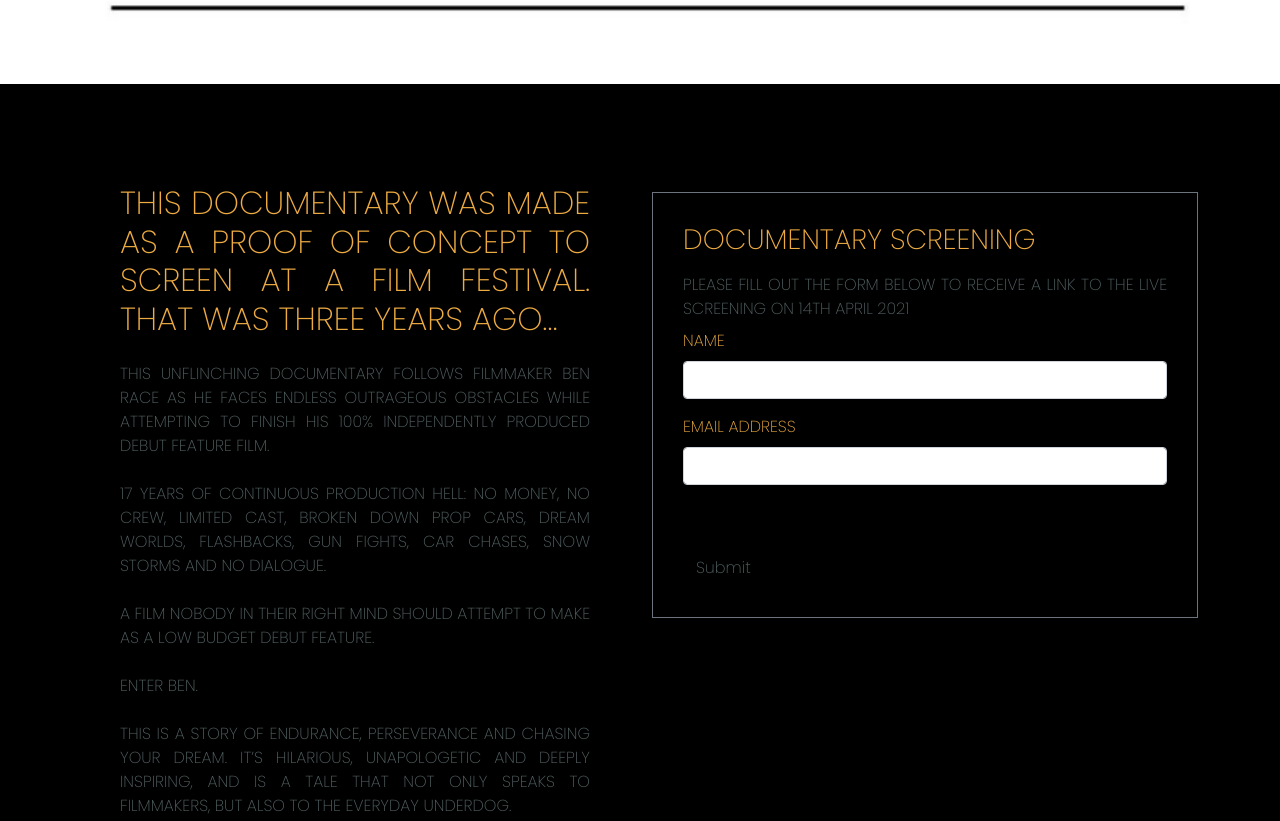
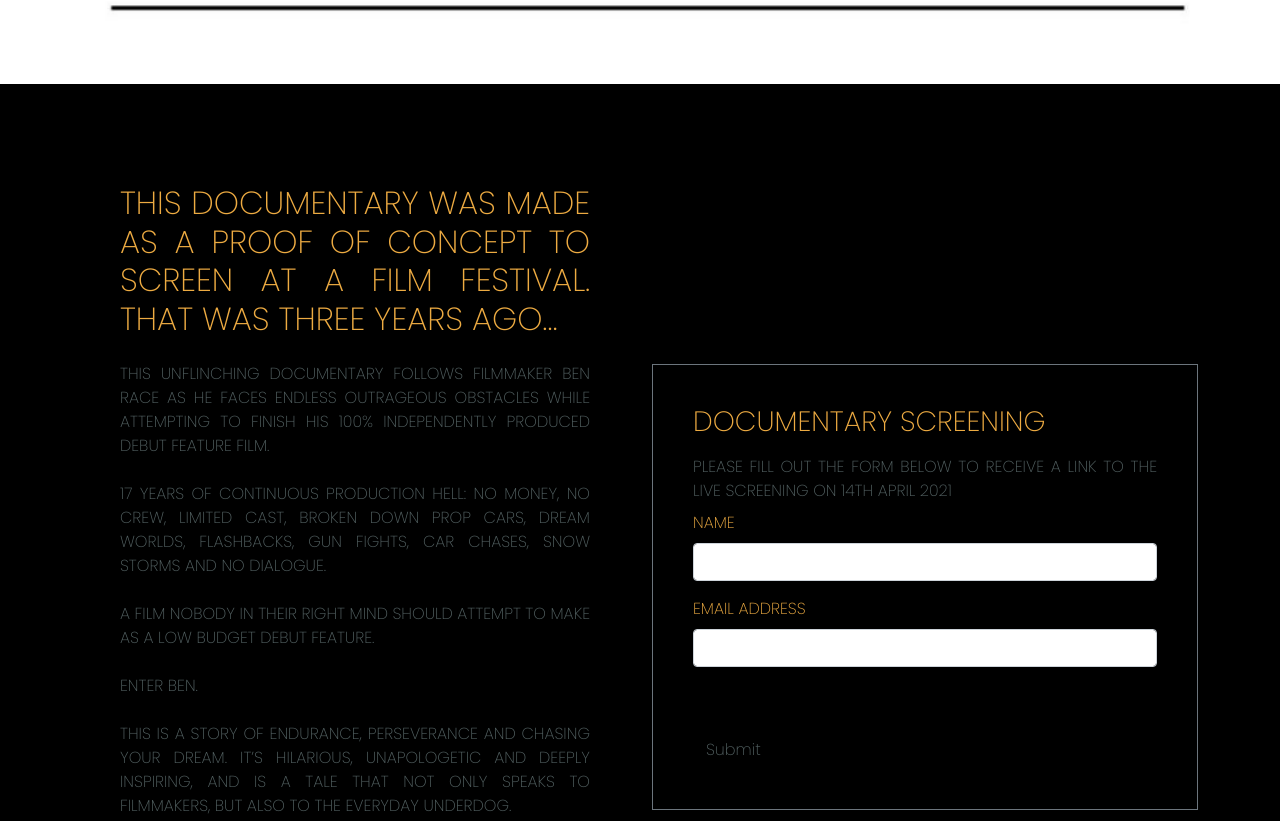
Before and after one commit to Meerduke/TFWNN-project, a plain HTML site: page 14-years.html in a window 1280 px wide. Shown: the part 400-1221 px from the top of the page. Drawn offline with nearby package versions, Linux system fonts and the light colour scheme.

Commit message:
RSVP from moved

```diff
--- a/14-years.html
+++ b/14-years.html
@@ -62,7 +62,7 @@
                         and is a tale that not only speaks to filmmakers, but also to the everyday underdog.
                     </p>
             </div>
-            <div class="col-6 mt-2">
+            <div class="col-6">
                 <div class="rsvp border border-secondary content-component">
                     <h3 class="mb-3">
                         Documentary Screening
--- a/src/styles.css
+++ b/src/styles.css
@@ -120,8 +120,9 @@ video {
 }
 
 .rsvp {
-  padding: 30px;
+  padding: 40px;
   max-width: 600px;
+  margin-top: 230px;
 }
 
 .contact-icon {
```
